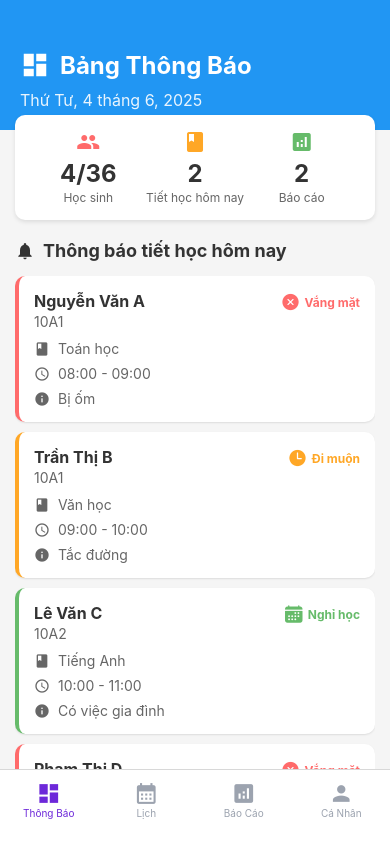
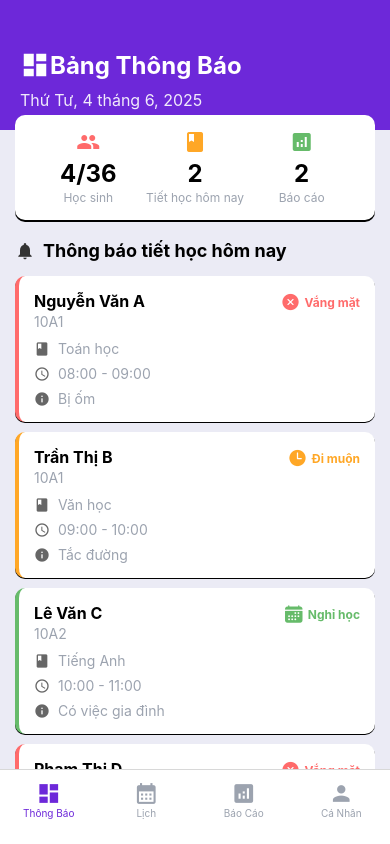
Before and after one commit to khiempm/EduConnect__Mobile, a React Native app: screen /FooterMenu in a window 390 px wide. Built offline with nearby package versions, Linux system fonts and the light colour scheme.

Commit message:
DashBoard UI

```diff
--- /dev/null
+++ b/src/constant/styleDashBoard.js
@@ -0,0 +1,151 @@
+import styled from "styled-components/native";
+import { View, Text, Image, TextInput } from "react-native";
+import { Colors } from "./color";
+
+const { background, active, primary, black, darkLight, brand} = Colors;
+
+export const ContainerDashBoard = styled.View`
+  flex: 1;
+  background-color: ${background};
+`;
+
+export const Header = styled.View`
+    background-color: ${brand};
+    padding-top: 50px;
+    padding-bottom: 20px;
+    padding-horizontal: 20px;
+`;
+
+export const HeaderContent = styled.View`
+    flex-direction: row;
+    align-items: center;
+    margin-bottom: 10px;
+`;
+
+export const HeaderTitle = styled.Text`
+    font-size: 24px;
+    font-weight: bold;
+    color: ${primary};
+`;
+
+export const DateText = styled.Text`
+    font-size: 16px;
+    color: ${primary};
+    opacity: 0.9;
+`;
+
+export const SummaryContainer = styled.View`
+    flex-direction: row;
+    padding-horizontal: 20px;
+    padding-vertical: 15px;
+    background-color: ${primary};
+    margin-horizontal: 15px;
+    margin-top: -15px;
+    border-radius: 10px;
+    elevation: 3;
+    shadow-color: ${primary};
+    shadow-opacity: 0.1;
+    shadow-radius: 4px;
+`;
+
+export const SummaryCard = styled.View`
+    flex: 1;
+    align-items: center;
+`;
+
+export const SummaryNumber = styled.Text`
+    font-size: 24px;
+    font-weight: bold;
+    color: ${black};
+    margin-top: 5px;
+`;
+
+export const SummaryLabel = styled.Text`
+    font-size: 12px;
+    color: ${darkLight};
+    margin-top: 2px;
+`;
+
+export const NotificationsContainer = styled.View`
+    flex: 1;
+    padding-horizontal: 15px;
+    padding-top: 20px;
+`;
+
+export const SectionHeader = styled.View`
+    flex-direction: row;
+    align-items: center;
+    margin-bottom: 15px;
+`;
+
+export const SectionTitle = styled.Text`
+    font-size: 18px;
+    font-weight: bold;
+    color: ${black};
+    margin-left: 8px;
+`;
+
+export const NotificationsList = styled.ScrollView`
+    flex: 1;
+`;
+
+export const NotificationCard = styled.View`
+    background-color: ${primary};
+    border-radius: 10px;
+    padding: 15px;
+    margin-bottom: 10px;
+    border-left-width: 4px;
+    elevation: 2;
+    shadow-color: ${primary};
+    shadow-opacity: 0.1;
+    shadow-radius: 2px;
+`;
+
+export const NotificationHeader = styled.View`
+    flex-direction: row;
+    justify-content: space-between;
+    align-items: flex-start;
+    margin-bottom: 10px;
+`;
+
+export const StudentInfo = styled.View`
+    flex: 1;
+`;
+
+export const StudentName = styled.Text`
+    font-size: 16px;
+    font-weight: bold;
+    color: ${black};
+`;
+
+export const ClassName = styled.Text`
+    font-size: 14px;
+    color: ${darkLight};
+    margin-top: 2px;
+`;
+
+export const StatusContainer = styled.View`
+    flex-direction: row;
+    align-items: center;
+`;
+
+export const StatusText = styled.Text`
+    font-size: 12px;
+    font-weight: bold;
+    margin-left: 4px;
+`;
+
+export const NotificationDetails = styled.View`
+    gap: 8px;
+`;
+
+export const DetailRow = styled.View`
+    flex-direction: row;
+    align-items: center;
+`;
+
+export const DetailText = styled.Text`
+    font-size: 14px;
+    color: ${darkLight};
+    margin-left: 8px;
+`;
--- a/src/screens/DashBoard/DashBoard.js
+++ b/src/screens/DashBoard/DashBoard.js
@@ -1,7 +1,43 @@
-import React from 'react';
-import { StyleSheet, Text, View, ScrollView, TouchableOpacity, Alert } from 'react-native';
-import { MaterialIcons, Ionicons } from '@expo/vector-icons';
-
+import React from "react";
+import {
+  StyleSheet,
+  Text,
+  View,
+  ScrollView,
+  TouchableOpacity,
+} from "react-native";
+import { MaterialIcons, Ionicons } from "@expo/vector-icons";
+import {
+  getTodayDate,
+  handleNotificationPress,
+  getPriorityColor,
+  getStatusIcon,
+} from "./DashBoardFunction";
+import {
+  ContainerDashBoard,
+  Header,
+  HeaderContent,
+  HeaderTitle,
+  DateText,
+  SummaryContainer,
+  SummaryCard,
+  SummaryNumber,
+  SummaryLabel,
+  NotificationsContainer,
+  SectionHeader,
+  SectionTitle,
+  NotificationsList,
+  NotificationCard,
+  NotificationHeader,
+  StudentInfo,
+  StudentName,
+  ClassName,
+  StatusContainer,
+  DetailRow,
+  DetailText,
+  StatusText,
+  NotificationDetails
+} from "../../constant/styleDashBoard";
 const Dashboard = () => {
   // Dữ liệu mẫu về tiết học của học sinh trong ngày
   const todayClasses = [
@@ -13,7 +49,7 @@ const Dashboard = () => {
       time: "08:00 - 09:00",
       status: "Vắng mặt",
       reason: "Bị ốm",
-      priority: "high"
+      priority: "high",
     },
     {
       id: 2,
@@ -23,7 +59,7 @@ const Dashboard = () => {
       time: "09:00 - 10:00",
       status: "Đi muộn",
       reason: "Tắc đường",
-      priority: "medium"
+      priority: "medium",
     },
     {
       id: 3,
@@ -33,7 +69,7 @@ const Dashboard = () => {
       time: "10:00 - 11:00",
       status: "Nghỉ học",
       reason: "Có việc gia đình",
-      priority: "low"
+      priority: "low",
     },
     {
       id: 4,
@@ -43,257 +79,91 @@ const Dashboard = () => {
       time: "14:00 - 15:00",
       status: "Vắng mặt",
       reason: "Chưa rõ lý do",
-      priority: "high"
-    }
+      priority: "high",
+    },
   ];
 
-  const getPriorityColor = (priority) => {
-    switch(priority) {
-      case 'high': return '#FF6B6B';
-      case 'medium': return '#FFA726';
-      case 'low': return '#66BB6A';
-      default: return '#9E9E9E';
-    }
-  };
-
-  const getStatusIcon = (status) => {
-    switch(status) {
-      case 'Vắng mặt': return 'close-circle';
-      case 'Đi muộn': return 'time';
-      case 'Nghỉ học': return 'calendar';
-      default: return 'help-circle';
-    }
-  };
-
-  const handleNotificationPress = (notification) => {
-    Alert.alert(
-      'Chi tiết thông báo',
-      `Học sinh: ${notification.studentName}\nLớp: ${notification.className}\nMôn học: ${notification.subject}\nThời gian: ${notification.time}\nTrạng thái: ${notification.status}\nLý do: ${notification.reason}`,
-      [{ text: 'Đóng', style: 'default' }]
-    );
-  };
-
-  const getTodayDate = () => {
-    const today = new Date();
-    const options = {
-      weekday: 'long',
-      year: 'numeric',
-      month: 'long',
-      day: 'numeric'
-    };
-    return today.toLocaleDateString('vi-VN', options);
-  };
-
   return (
-    <View style={styles.container}>
+    <ContainerDashBoard>
       {/* Header */}
-      <View style={styles.header}>
-        <View style={styles.headerContent}>
+      <Header>
+        <HeaderContent>
           <MaterialIcons name="dashboard" size={30} color="#fff" />
-          <Text style={styles.headerTitle}>Bảng Thông Báo</Text>
-        </View>
-        <Text style={styles.dateText}>{getTodayDate()}</Text>
-      </View>
+          <HeaderTitle>Bảng Thông Báo</HeaderTitle>
+        </HeaderContent>
+        <DateText>{getTodayDate()}</DateText>
+      </Header>
 
       {/* Summary Cards */}
-      <View style={styles.summaryContainer}>
-        <View style={styles.summaryCard}>
+      <SummaryContainer style={{ shadowOffset: { width: 0, height: 2 } }}>
+        <SummaryCard>
           <MaterialIcons name="people" size={24} color="#FF6B6B" />
-          <Text style={styles.summaryNumber}>4/36</Text>
-          <Text style={styles.summaryLabel}>Học sinh</Text>
-        </View>
-        <View style={styles.summaryCard}>
+          <SummaryNumber>4/36</SummaryNumber>
+          <SummaryLabel>Học sinh</SummaryLabel>
+        </SummaryCard>
+        <SummaryCard>
           <MaterialIcons name="class" size={24} color="#FFA726" />
-          <Text style={styles.summaryNumber}>2</Text>
-          <Text style={styles.summaryLabel}>Tiết học hôm nay</Text>
-        </View>
-        <View style={styles.summaryCard}>
+          <SummaryNumber>2</SummaryNumber>
+          <SummaryLabel>Tiết học hôm nay</SummaryLabel>
+        </SummaryCard>
+        <SummaryCard>
           <MaterialIcons name="analytics" size={24} color="#66BB6A" />
-          <Text style={styles.summaryNumber}>2</Text>
-          <Text style={styles.summaryLabel}>Báo cáo</Text>
-        </View>
-      </View>
+          <SummaryNumber>2</SummaryNumber>
+          <SummaryLabel>Báo cáo</SummaryLabel>
+        </SummaryCard>
+      </SummaryContainer>
 
       {/* Notifications List */}
-      <View style={styles.notificationsContainer}>
-        <View style={styles.sectionHeader}>
+      <NotificationsContainer>
+        <SectionHeader>
           <MaterialIcons name="notifications" size={20} color="#333" />
-          <Text style={styles.sectionTitle}>Thông báo tiết học hôm nay</Text>
-        </View>
+          <SectionTitle>Thông báo tiết học hôm nay</SectionTitle>
+        </SectionHeader>
 
-        <ScrollView style={styles.notificationsList}>
+        <NotificationsList>
           {todayClasses.map((notification) => (
-            <TouchableOpacity
+            <NotificationCard
+              style = {{shadowOffset: { width: 0, height: 1 }, borderLeftColor: getPriorityColor(notification.priority) }}
               key={notification.id}
-              style={[styles.notificationCard, { borderLeftColor: getPriorityColor(notification.priority) }]}
               onPress={() => handleNotificationPress(notification)}
             >
-              <View style={styles.notificationHeader}>
-                <View style={styles.studentInfo}>
-                  <Text style={styles.studentName}>{notification.studentName}</Text>
-                  <Text style={styles.className}>{notification.className}</Text>
-                </View>
-                <View style={styles.statusContainer}>
+              <NotificationHeader>
+                <StudentInfo>
+                  <StudentName>{notification.studentName}</StudentName>
+                  <ClassName>{notification.className}</ClassName>
+                </StudentInfo>
+                <StatusContainer>
                   <Ionicons
                     name={getStatusIcon(notification.status)}
                     size={20}
                     color={getPriorityColor(notification.priority)}
                   />
-                  <Text style={[styles.statusText, { color: getPriorityColor(notification.priority) }]}>
+                  <StatusText style={{ color: getPriorityColor(notification.priority) }}>
                     {notification.status}
-                  </Text>
-                </View>
-              </View>
+                  </StatusText>
+                </StatusContainer>
+              </NotificationHeader>
 
-              <View style={styles.notificationDetails}>
-                <View style={styles.detailRow}>
+              <NotificationDetails>
+                <DetailRow>
                   <MaterialIcons name="book" size={16} color="#666" />
-                  <Text style={styles.detailText}>{notification.subject}</Text>
-                </View>
-                <View style={styles.detailRow}>
+                  <DetailText>{notification.subject}</DetailText>
+                </DetailRow>
+                <DetailRow>
                   <MaterialIcons name="schedule" size={16} color="#666" />
-                  <Text style={styles.detailText}>{notification.time}</Text>
-                </View>
-                <View style={styles.detailRow}>
+                  <DetailText>{notification.time}</DetailText>
+                </DetailRow>
+                <DetailRow>
                   <MaterialIcons name="info" size={16} color="#666" />
-                  <Text style={styles.detailText}>{notification.reason}</Text>
-                </View>
-              </View>
-            </TouchableOpacity>
+                  <DetailText>{notification.reason}</DetailText>
+                </DetailRow>
+              </NotificationDetails>
+            </NotificationCard>
           ))}
-        </ScrollView>
-      </View>
-    </View>
+        </NotificationsList>
+      </NotificationsContainer>
+    </ContainerDashBoard>
   );
 };
 
-const styles = StyleSheet.create({
-  container: {
-    flex: 1,
-    backgroundColor: '#f5f5f5',
-  },
-  header: {
-    backgroundColor: '#2196F3',
-    paddingTop: 50,
-    paddingBottom: 20,
-    paddingHorizontal: 20,
-  },
-  headerContent: {
-    flexDirection: 'row',
-    alignItems: 'center',
-    marginBottom: 10,
-  },
-  headerTitle: {
-    fontSize: 24,
-    fontWeight: 'bold',
-    color: '#fff',
-    marginLeft: 10,
-  },
-  dateText: {
-    fontSize: 16,
-    color: '#fff',
-    opacity: 0.9,
-  },
-  summaryContainer: {
-    flexDirection: 'row',
-    paddingHorizontal: 20,
-    paddingVertical: 15,
-    backgroundColor: '#fff',
-    marginHorizontal: 15,
-    marginTop: -15,
-    borderRadius: 10,
-    elevation: 3,
-    shadowColor: '#000',
-    shadowOffset: { width: 0, height: 2 },
-    shadowOpacity: 0.1,
-    shadowRadius: 4,
-  },
-  summaryCard: {
-    flex: 1,
-    alignItems: 'center',
-  },
-  summaryNumber: {
-    fontSize: 24,
-    fontWeight: 'bold',
-    color: '#333',
-    marginTop: 5,
-  },
-  summaryLabel: {
-    fontSize: 12,
-    color: '#666',
-    marginTop: 2,
-  },
-  notificationsContainer: {
-    flex: 1,
-    paddingHorizontal: 15,
-    paddingTop: 20,
-  },
-  sectionHeader: {
-    flexDirection: 'row',
-    alignItems: 'center',
-    marginBottom: 15,
-  },
-  sectionTitle: {
-    fontSize: 18,
-    fontWeight: 'bold',
-    color: '#333',
-    marginLeft: 8,
-  },
-  notificationsList: {
-    flex: 1,
-  },
-  notificationCard: {
-    backgroundColor: '#fff',
-    borderRadius: 10,
-    padding: 15,
-    marginBottom: 10,
-    borderLeftWidth: 4,
-    elevation: 2,
-    shadowColor: '#000',
-    shadowOffset: { width: 0, height: 1 },
-    shadowOpacity: 0.1,
-    shadowRadius: 2,
-  },
-  notificationHeader: {
-    flexDirection: 'row',
-    justifyContent: 'space-between',
-    alignItems: 'flex-start',
-    marginBottom: 10,
-  },
-  studentInfo: {
-    flex: 1,
-  },
-  studentName: {
-    fontSize: 16,
-    fontWeight: 'bold',
-    color: '#333',
-  },
-  className: {
-    fontSize: 14,
-    color: '#666',
-    marginTop: 2,
-  },
-  statusContainer: {
-    flexDirection: 'row',
-    alignItems: 'center',
-  },
-  statusText: {
-    fontSize: 12,
-    fontWeight: 'bold',
-    marginLeft: 4,
-  },
-  notificationDetails: {
-    gap: 8,
-  },
-  detailRow: {
-    flexDirection: 'row',
-    alignItems: 'center',
-  },
-  detailText: {
-    fontSize: 14,
-    color: '#666',
-    marginLeft: 8,
-  },
-});
-
 export default Dashboard;
--- /dev/null
+++ b/src/screens/DashBoard/DashBoardFunction.js
@@ -0,0 +1,39 @@
+import React from "react";
+import { Alert } from "react-native";
+
+export const getTodayDate = () => {
+  const today = new Date();
+  const options = {
+    weekday: "long",
+    year: "numeric",
+    month: "long",
+    day: "numeric",
+  };
+  return today.toLocaleDateString("vi-VN", options);
+};
+
+export const handleNotificationPress = (notification) => {
+  Alert.alert(
+    "Chi tiết thông báo",
+    `Học sinh: ${notification.studentName}\nLớp: ${notification.className}\nMôn học: ${notification.subject}\nThời gian: ${notification.time}\nTrạng thái: ${notification.status}\nLý do: ${notification.reason}`,
+    [{ text: "Đóng", style: "default" }]
+  );
+};
+
+export const getPriorityColor = (priority) => {
+    switch(priority) {
+      case 'high': return '#FF6B6B';
+      case 'medium': return '#FFA726';
+      case 'low': return '#66BB6A';
+      default: return '#9E9E9E';
+    }
+  };
+
+export const getStatusIcon = (status) => {
+    switch(status) {
+      case 'Vắng mặt': return 'close-circle';
+      case 'Đi muộn': return 'time';
+      case 'Nghỉ học': return 'calendar';
+      default: return 'help-circle';
+    }
+};
```
Also changed, not shown: src/screens/TimeTable.js (deleted, +0 -13 lines).
